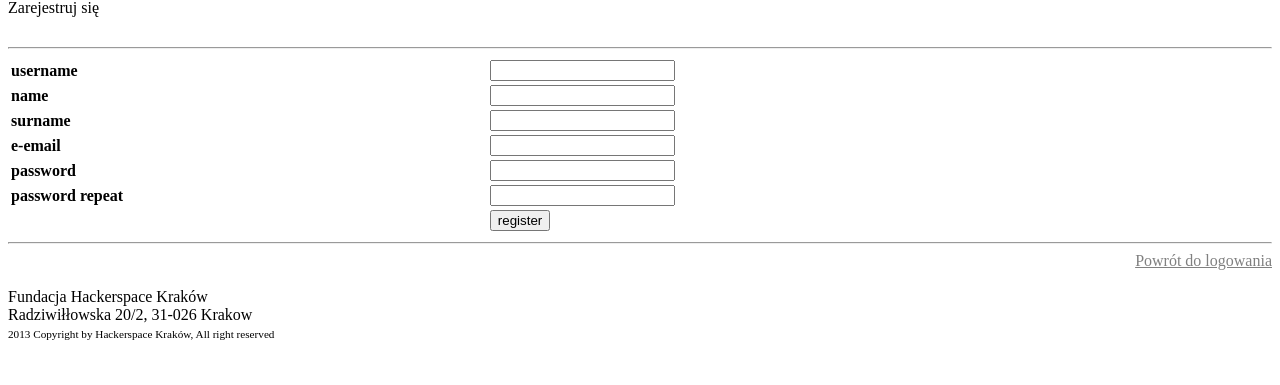
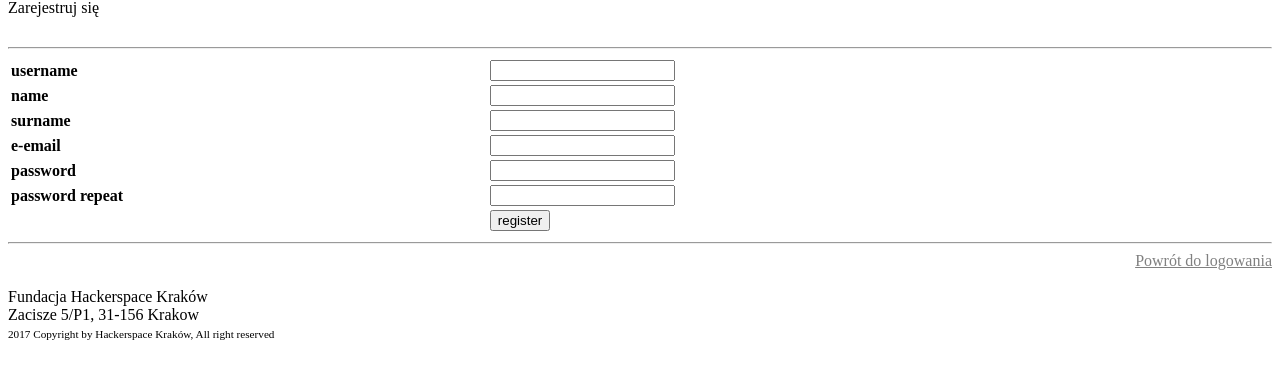
Before and after one commit to daneos/syzacz-web, a Django app: page /syzacz/testing/register in a window 1280 px wide. Shown: the part 415-800 px from the top of the page. Run offline with Django 3.2, Linux system fonts and the light colour scheme; some libraries are stand-ins or nearby versions.

Commit message:
Zmieniony adres w stopce na poprawny

```diff
--- a/templates/generic.template.html
+++ b/templates/generic.template.html
@@ -93,8 +93,8 @@
 			<div class="row">
 				<div class="span12 teledata">
 					<span class="name">Fundacja Hackerspace Kraków</span><br>
-					<span class="address">Radziwiłłowska 20/2, 31-026 Krakow</span><br>
-					<span class="copyright">2013 Copyright by Hackerspace Kraków, All right reserved</span>
+					<span class="address">Zacisze 5/P1, 31-156 Krakow</span><br>
+					<span class="copyright">2017 Copyright by Hackerspace Kraków, All right reserved</span>
 				</div>
 			</div>
 		</div>
```
